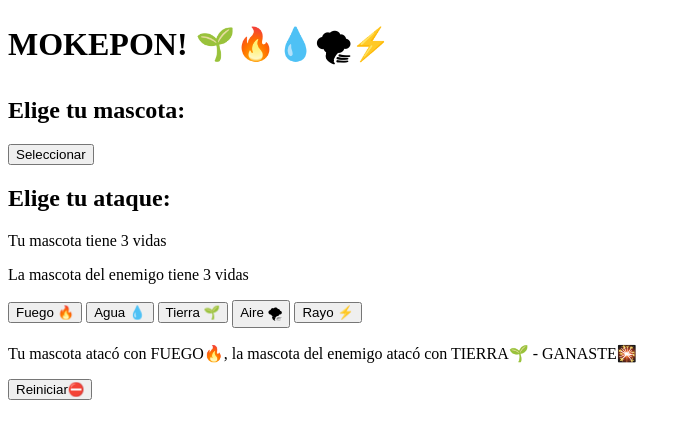
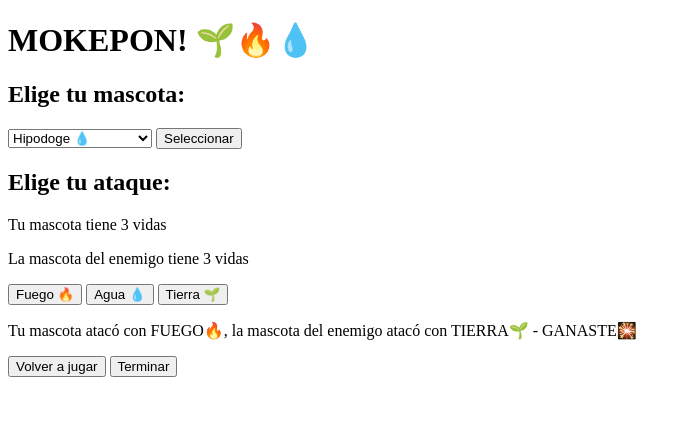
Before and after one commit to DavidMR231/Rockemon-Battle, a plain HTML site: page index.html in a window 1280 px wide. Shown: the whole page, without its empty margins (0-691 px from the left). Drawn offline with Linux system fonts and the light colour scheme.

Commit message:
Mejora del juego

```diff
--- a/index.html
+++ b/index.html
@@ -3,14 +3,33 @@
   <head>
     <meta charset="utf-8" />
     <title>MOKEPON!</title>
+    <script src="./js/index.js"></script>
   </head>
   <body>
-    <h1>MOKEPON! 🌱🔥💧🌪⚡</h1>
+    <h1>MOKEPON! 🌱🔥💧</h1>
 
     <section id="seleccionar-mascota">
       <h2>Elige tu mascota:</h2>
+      <select>
+        <optgroup label="Agua">
+          <option value="hipodoge">Hipodoge 💧</option>
+          <option value="suggles">Suggles 💧</option>
+        </optgroup>
+        <optgroup label="Tierra">
+          <option value="capipepo">Capipepo 🌱</option>
+          <option value="todd">Todd 🌱</option>
+        </optgroup>
+        <optgroup label="Fuego">
+          <option value="ratigueya">Ratigueya 🔥</option>
+          <option value="kailamor">KaiIamor 🔥</option>
+        </optgroup>
+        <optgroup label="Hibrido">
+          <option value="tucapalma">Tucapa1ma 💧🌱</option>
+          <option value="pydos">Pydos🌱🔥</option>
+        </optgroup>
+      </select>
 
-      <button>Seleccionar</button>
+      <button id="btn-seleccionar">Seleccionar</button>
     </section>
 
     <section id="seleccionar-ataque">
@@ -20,11 +39,9 @@
       <p>La mascota del enemigo tiene <span>3</span> vidas</p>
 
       <p>
-        <button>Fuego 🔥</button>
-        <button>Agua 💧</button>
-        <button>Tierra 🌱</button>
-        <button>Aire 🌪</button>
-        <button>Rayo ⚡</button>
+        <button id="btn-Fuego">Fuego 🔥</button>
+        <button id="btn-agua">Agua 💧</button>
+        <button id="btn-tierra">Tierra 🌱</button>
       </p>
     </section>
     <section id="Mensaje"></section>
@@ -34,7 +51,8 @@
     </p>
 
     <section id="reiniciar">
-      <button>Reiniciar⛔</button>
+      <button id="btn-volver-jugar">Volver a jugar</button>
+      <button id="btn-terminar">Terminar</button>
     </section>
   </body>
 </html>
--- /dev/null
+++ b/js/index.js
@@ -0,0 +1,7 @@
+function seleccionarmascotaJugador() {
+
+}
+let btnMascotaJugador = document.getElementById("btn-mascota");
+  btnMascotaJugador.addEventListener("click", seleccionarmascotaJugador);
+let btnReiniciar = document.getElementById("btn-reiniciar");
+let btnvolverJugar = document.getElementById("btn-volver-jugar");
```
